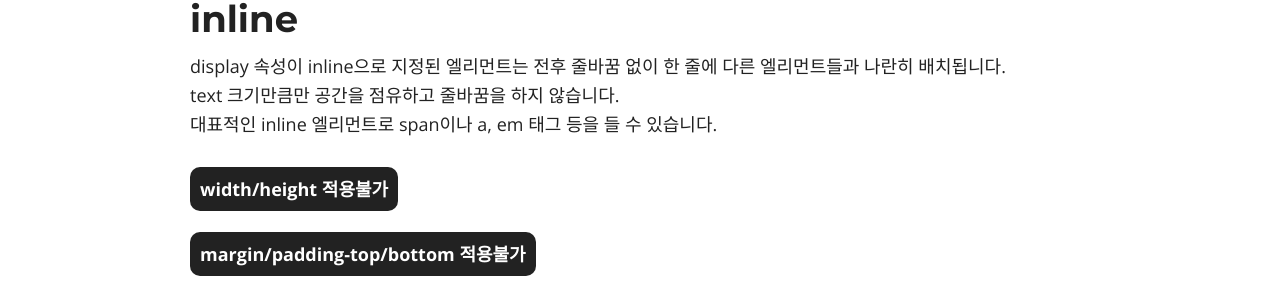
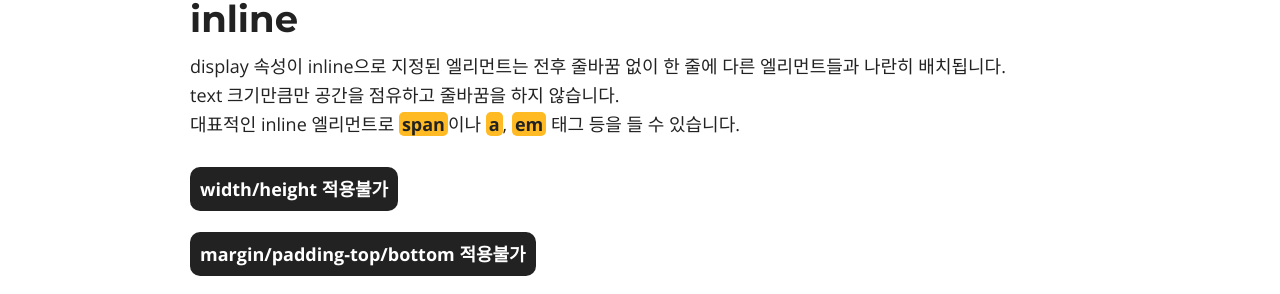
Before and after one commit to lsh58/lsh58.github.io, a Jekyll site: the page built from _posts/2020-02-19-Inline,Block,Inlineblock.md, in a window 1280 px wide. Shown: the part 609-903 px from the top of the page. Built offline with Jekyll 4.4.1, drawn with Linux system fonts in a browser that asks for light colours; nearby versions of some CDN libraries; comment, search, counter and statistics services are not loaded.

Commit message:
Update 2020-02-19-Inline,Block,Inlineblock.md

```diff
--- a/_posts/2020-02-19-Inline,Block,Inlineblock.md
+++ b/_posts/2020-02-19-Inline,Block,Inlineblock.md
@@ -20,7 +20,7 @@ featured: true
 
 display 속성이 inline으로 지정된 엘리먼트는 전후 줄바꿈 없이 한 줄에 다른 엘리먼트들과 나란히 배치됩니다.
 text 크기만큼만 공간을 점유하고 줄바꿈을 하지 않습니다.
-대표적인 inline 엘리먼트로 <span class="orage">span</span>이나 <span class="orage">a</span>, <span class="orage">em</span> 태그 등을 들 수 있습니다.
+대표적인 inline 엘리먼트로 <span class="orange">span</span>이나 <span class="orange">a</span>, <span class="orange">em</span> 태그 등을 들 수 있습니다.
 
 <span class="blackbox">width/height 적용불가</span>
 
```
